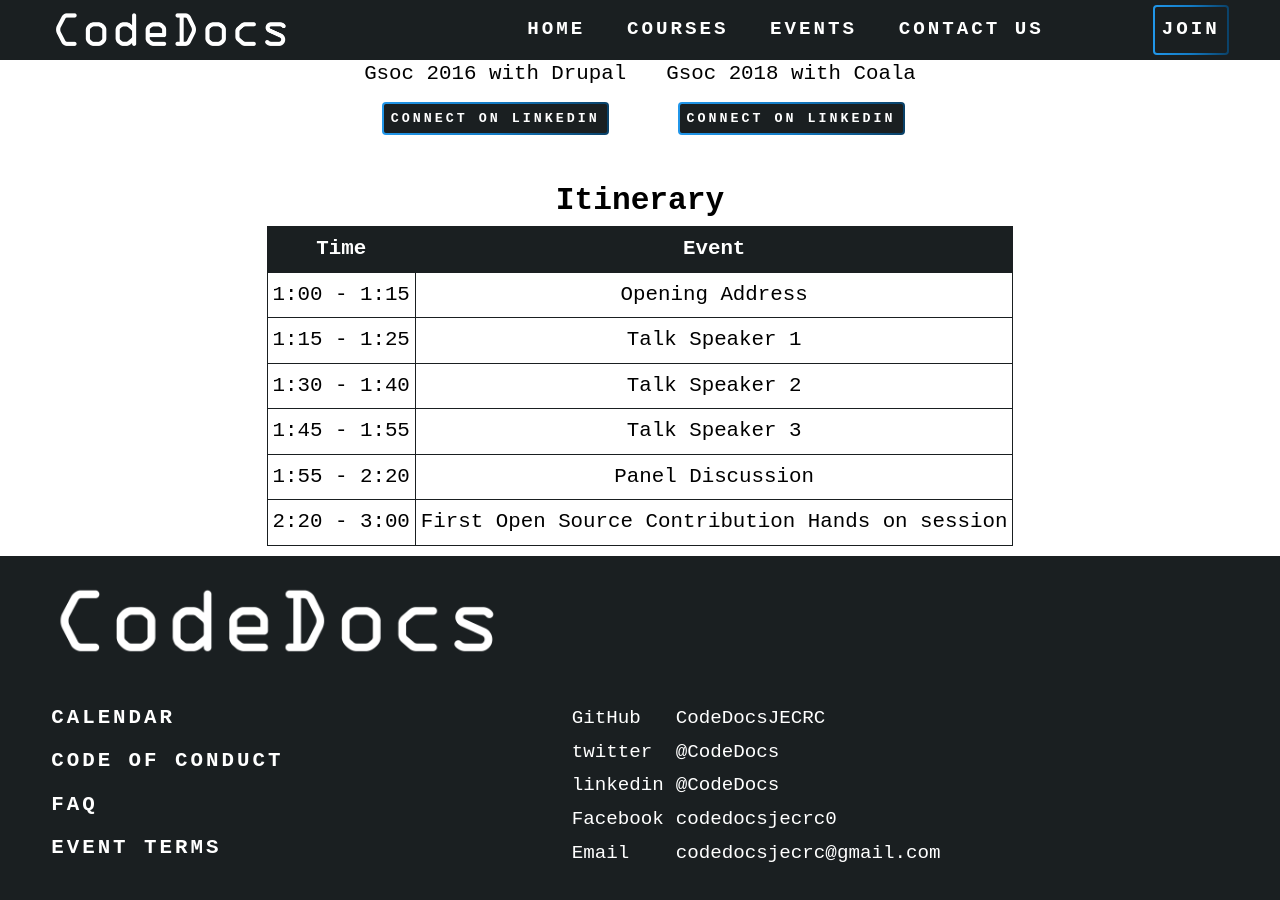
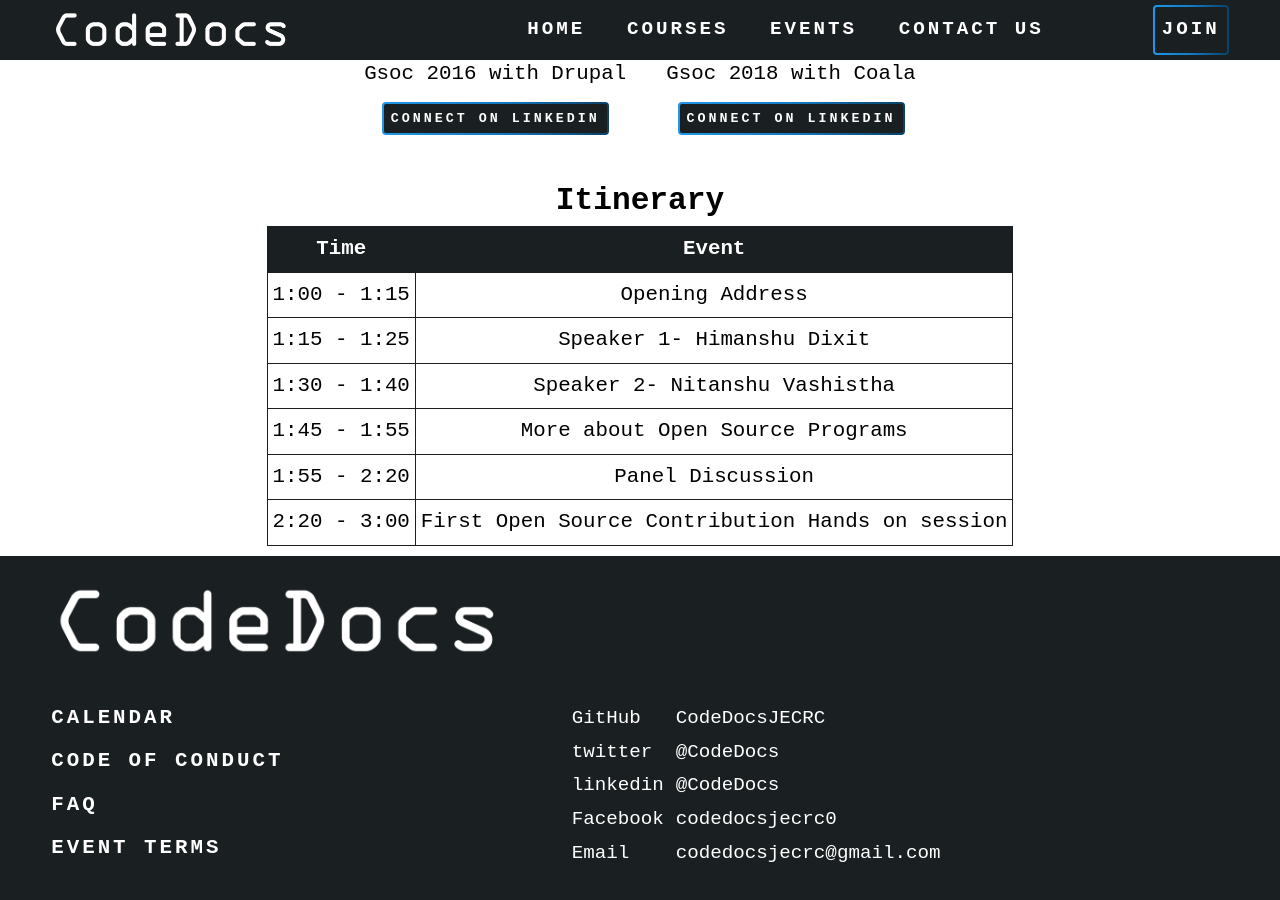
Before and after one commit to CodeDocsJECRC/codedocsjecrc.github.io, a Jekyll site: the page built from gsocevent.html, in a window 1280 px wide and 900 px high, scrolled down 870 px. Built offline with Jekyll 4.4.1, drawn with Linux system fonts in a browser that asks for light colours; nearby versions of some CDN libraries; some web fonts are replaced; some of the changed text lies outside the part shown.

Commit message:
Update heading and itinarary

```diff
--- a/gsocevent.html
+++ b/gsocevent.html
@@ -69,15 +69,15 @@
           	</tr>
           	<tr>
           		<td>1:15 - 1:25</td>
-          		<td>Talk Speaker 1</td>
+          		<td>Speaker 1- Himanshu Dixit</td>
           	</tr>
           	<tr>
           		<td>1:30 - 1:40</td>
-          		<td>Talk Speaker 2</td>
+          		<td>Speaker 2- Nitanshu Vashistha</td>
           	</tr>
           	<tr>
           		<td>1:45 - 1:55</td>
-          		<td>Talk Speaker 3</td>
+          		<td>More about Open Source Programs</td>
           	</tr>
           	<tr>
           		<td>1:55 - 2:20</td>
--- a/index.html
+++ b/index.html
@@ -9,8 +9,8 @@
   <div class="banner">
     <div class="main-content container">
       <div class="group">
-        <h1>GSOC Event</h1>
-        <h2>Gsoc Event by Codedocs</h2>
+        <h1>Introduction to GSOC</h1>
+        <h2>Sponsored by RAT</h2>
         <div class="wrap">
           <img class="linux" src="assets/img/linux.png" alt="JECRC Developers Group Linux Day"/>
         </div>
```
Also changed, not shown: other parts of gsocevent.html (+1 -1 lines).
